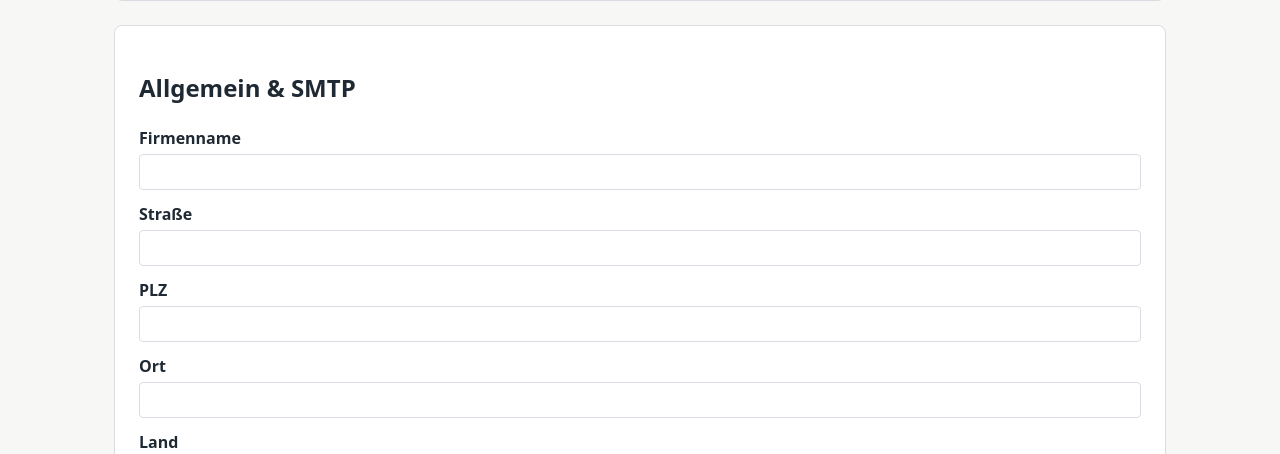
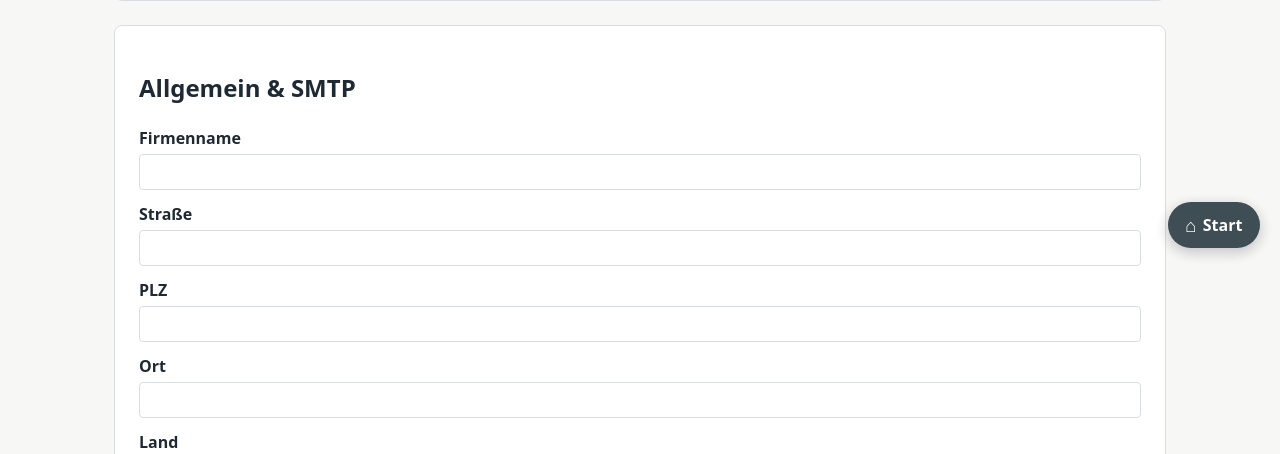
Before and after one commit to Softlinger/ws-verlag, a Python web app: template app/templates/company/settings.html in a window 1280 px wide. Shown: the part 532-986 px from the top of the page. Run offline with Jinja, Linux system fonts and the light colour scheme; the template is opened without the code that fills it, so the values that code supplies are empty.

Commit message:
Firmenseite: schwebender Start-Button (Home) gegen ewiges Hochscrollen

```diff
--- a/app/static/css/style.css
+++ b/app/static/css/style.css
@@ -143,6 +143,27 @@ button, .btn {
 button.secondary, .btn.secondary { background: var(--color-surface); color: var(--color-primary); border: 1px solid var(--color-border); }
 button.danger, .btn.danger { background: var(--color-danger); }
 
+/* Schwebender "Start/Home"-Button auf langen Seiten (z. B. Firmenstammdaten),
+   damit das Zurueckscrollen zur Navigation entfaellt. */
+.floating-home {
+  position: fixed;
+  right: 1.25rem;
+  bottom: 1.25rem;
+  z-index: 60;
+  display: inline-flex;
+  align-items: center;
+  gap: 0.4rem;
+  padding: 0.7rem 1.1rem;
+  border-radius: 999px;
+  box-shadow: 0 4px 14px rgba(31, 41, 51, 0.28);
+  font-weight: 600;
+  text-decoration: none;
+  opacity: 0.92;
+  transition: opacity 0.15s ease, transform 0.15s ease;
+}
+.floating-home:hover, .floating-home:focus { opacity: 1; transform: translateY(-2px); text-decoration: none; }
+.floating-home .home-icon { font-size: 1.15rem; line-height: 1; }
+
 .status-badge { padding: 0.2rem 0.6rem; border-radius: 999px; font-size: 0.85rem; }
 .status-offen { background: #fdecea; color: var(--color-danger); }
 .status-teilbezahlt { background: #fff4e0; color: #8a5a00; }
--- a/app/templates/company/settings.html
+++ b/app/templates/company/settings.html
@@ -2,6 +2,10 @@
 {% block title %}Firmenstammdaten - WS-Verlag Verwaltung{% endblock %}
 {% block content %}
 <h1>Firmenstammdaten</h1>
+
+<a class="btn floating-home" href="/" aria-label="Zur Startseite (Dashboard)">
+  <span class="home-icon" aria-hidden="true">&#8962;</span> Start
+</a>
 
 <nav aria-label="Firmenstammdaten-Bereiche" class="settings-subnav">
   <ul>
```
Also changed, not shown: tests/test_company_page.py (added, +32 -0 lines).
